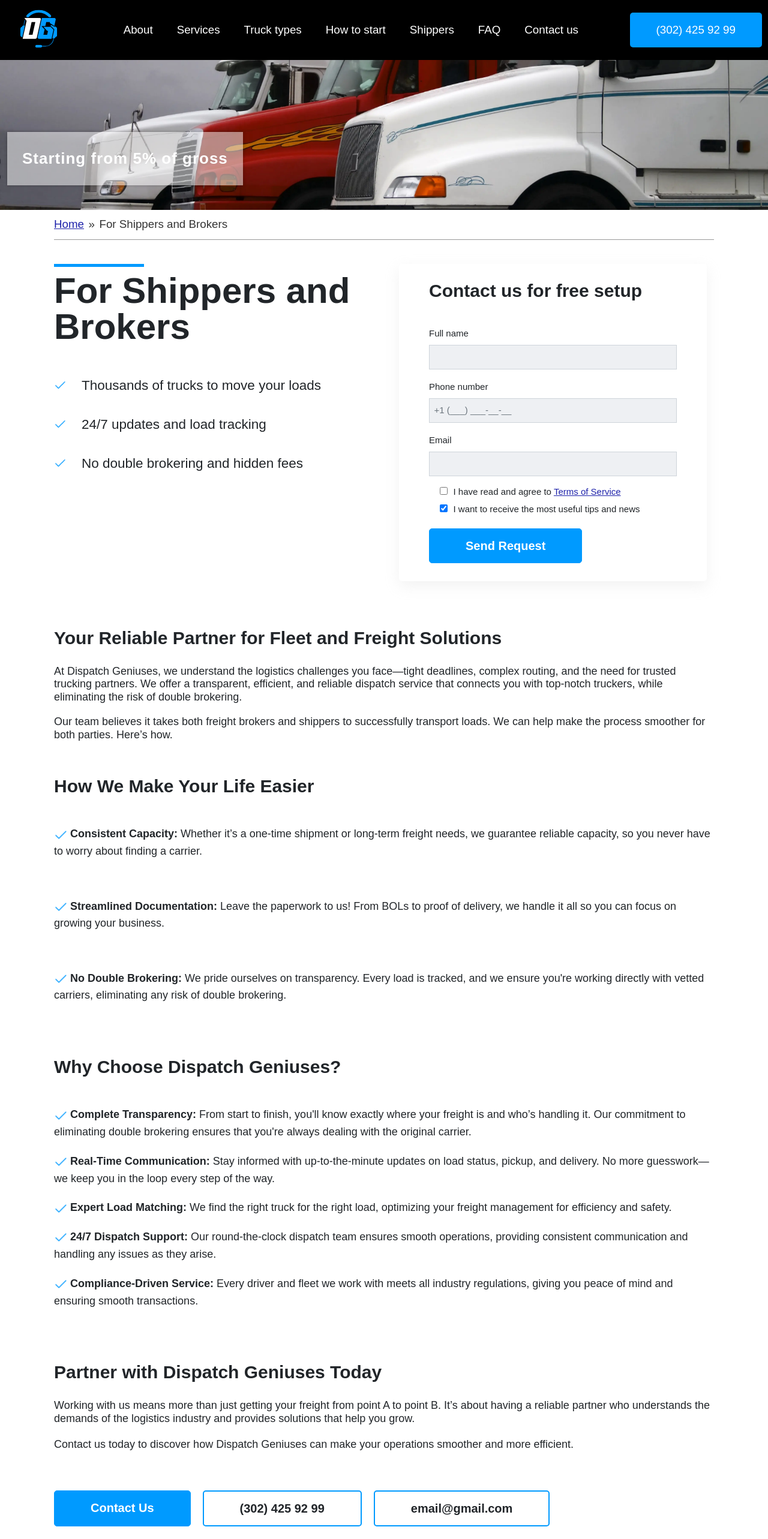
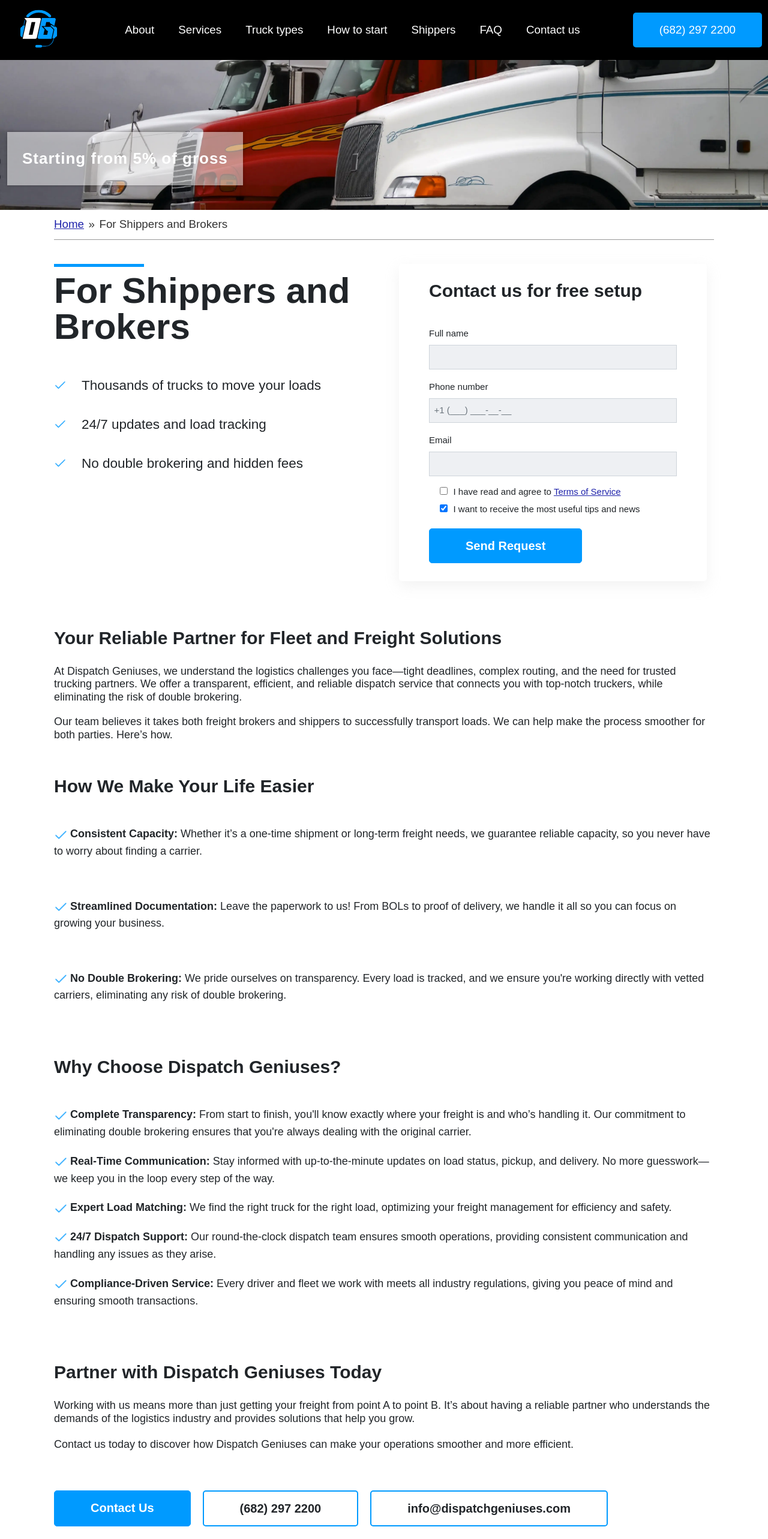
Before and after one commit to Abdul-Wahab-318/dispatch-geniuses, a Next.js app: page /for-shippers-and-brokers in a window 1280 px wide. Shown: the top 2566 px of the page at 60% size. Built offline with nearby package versions, Linux system fonts and the light colour scheme; a web font is replaced by a local one.

Commit message:
update contact info everywhere

```diff
--- a/app/about/page.js
+++ b/app/about/page.js
@@ -2,7 +2,7 @@ import Image from "next/image"
 import Link from "next/link"
 import "./style.css"
 import YoutubeVideo from "../components/YoutubeVideo/youtubeVideo"
-import ContactBtn  from "../components/contactBtn"
+import ContactBtn from "../components/contactBtn"
 import PhoneBtn from "../components/phoneBtn"
 import EmailBtn from "../components/emailBtn"
 import PageHeader from "../components/PageHeader/pageHeader"
@@ -44,23 +44,23 @@ export default function About() {
           </div>
           <div className="row">
             <p>
-              At Dispatch Geniuses, we handle the details so you can focus on
-              growth. We specialize in helping truck drivers, owner-operators,
-              and businesses of all sizes streamline their daily operations.
-              From booking loads and managing paperwork to handling invoicing
-              and inbound calls, we’ve got you covered. Our mission? To keep you
-              on the road while we take care of the rest. Whether you're looking
-              to optimize your fleet or need reliable call support, we offer
-              tailored solutions that drive results and let you focus on
-              expanding your business. <br /> <br />
-              Ready to simplify your operations and scale up? Give us a call,
-              and let's talk about how we can take your business to the next
-              level.
+              At Dispatch Geniuses, we take care of details so that you can
+              concentrate on expansion. Our area of expertise revolves around
+              simplifying the daily operational activities of truck drivers,
+              owner operators as well as companies of different sizes. We book
+              your loads, handle paperwork/invoices and take all your inbound
+              calls. <br /> <br />
+              Our mission? To keep you on the road while we take care of
+              the rest. From optimizing your fleet to providing call support, we
+              have solutions that work and allow you to grow your business. Do
+              you want to bolster your operations and move to the next level?
+              Make us a call and let’s discuss how we can crank up your
+              business.
             </p>
-            <hr className="wp-block-separator has-css-opacity is-style-wide" />
+            {/* <hr className="wp-block-separator has-css-opacity is-style-wide" />
             <YoutubeVideo />
-            <hr className="wp-block-separator has-css-opacity is-style-wide" />
-            <p>
+            <hr className="wp-block-separator has-css-opacity is-style-wide" /> */}
+            {/* <p>
               We give special attention and priority to all the drivers we are
               working with. To ensure that you get the highest paying loads, we
               provide every customer with a dedicated dispatcher and 24 / 7
@@ -81,17 +81,17 @@ export default function About() {
               <br />
               If you need any additional information about our business,
               services, or privileges, feel free to contact us:
-            </p>
+            </p> */}
           </div>
           <div className=" w-[65%] min-w-[200px] mx-auto my-10 md:my-0  md:w-full md:flex about__buttons">
-            <ContactBtn/>
-            <PhoneBtn/>
-            <EmailBtn/>
+            <ContactBtn />
+            <PhoneBtn />
+            <EmailBtn />
           </div>
           <div className="row">
             <iframe
-              src="https://www.google.com/maps/embed?pb=!1m18!1m12!1m3!1d26621.811925232705!2d73.09109019999998!3d33.482471!2m3!1f0!2f0!3f0!3m2!1i1024!2i768!4f13.1!3m3!1m2!1s0x38dfecfd54c44f8b%3A0xcbe168614ce38d55!2sPhase%208%20Bahria%20Town%2C%20Rawalpindi%2C%20Punjab!5e0!3m2!1sen!2s!4v1729249749865!5m2!1sen!2s"
-              width={600}
+                src="https://www.google.com/maps/embed?pb=!1m18!1m12!1m3!1d106783.4961979332!2d-96.97112559293434!3d33.24071586531425!2m3!1f0!2f0!3f0!3m2!1i1024!2i768!4f13.1!3m3!1m2!1s0x864c3f677146866f%3A0x19e803820966f487!2sProsper%2C%20TX%2C%20USA!5e0!3m2!1sen!2s!4v1729441195154!5m2!1sen!2s"
+                width={'100%'}
                 height={450}
                 style={{ border: 0 }}
                 allowFullScreen=""
--- a/app/components/Footer/footer.js
+++ b/app/components/Footer/footer.js
@@ -153,38 +153,36 @@ const Footer = () => {
               <ul>
                 <li className="d-flex mb-[24px]">
                   <Image src={'/images/icons/phone.png'} width={20} height={2} />
-                  <a href="tel:3024259299" className="p2 ps-2">
-                        (302) 425 92 99{" "}
+                  <a href="tel:6822972200" className="p2 ps-2">
+                        (682) 297 2200{" "}
                   </a>
                 </li>
                 <li className="d-flex">
                     <Image src={'/images/icons/email.png'} width={20} height={2} className="mr-3" />
 
                   <a
-                    href="cdn-cgi/l/email-protection.html#761f181019361a19111f020f121f05061702151e5815191b"
                     className="p2"
+                    href="mailto:info@dispatchgeniuses.com"
                   >
                     <span
                       className="__cf_email__"
-                      data-cfemail="adc4c3cbc2edc1c2cac4d9d4c9c4deddccd9cec583cec2c0"
                     >
-                      [email&nbsp;protected]
+                      info@dispatchgeniuses.com
                     </span>
                   </a>
                 </li>
                 <li className="d-flex align-items-center">
                 <Image src={'/images/icons/location.png'} width={20} height={2} className="mr-3" />
                   <div className="p2">
-                    3524 Silverside Rd Ste 35B, Wilmington, DE 19810, United
-                    States
+                  661 St Andrew Ln Prosper TX, 75078
                   </div>
                 </li>
                 <li className="d-flex align-items-center">
                     <Image src={'/images/icons/time.png'} width={20} height={2} className="mr-3" />
                   <div className="p2">
-                    Monday - Friday: 10AM - 5PM
+                    Mon - Fri (EST) : 9 AM - 6 PM
                     <br />
-                    Saturday - Sunday: Closed
+                    Sat - Sun: Closed
                   </div>
                 </li>
               </ul>
--- a/app/components/Navbar/navbar.js
+++ b/app/components/Navbar/navbar.js
@@ -80,13 +80,13 @@ export default function Navbar() {
           </Link>
         </div>
         <div className="hidden md:block">
-          <Link
+          <a
             className="nav-link px-[3.2rem] py-[2rem] lg:px-[4.4rem]  lg:py-[1.8rem] btn-danger navbar__btn rounded-lg text-3xl"
-            href="tel:3024259299"
+            href="tel:6822972200"
           >
             {" "}
-            (302) 425 92 99
-          </Link>
+            (682) 297 2200
+          </a>
         </div>
         <Sheet open={isSheetOpen} onOpenChange={setIsSheetOpen}>
           <SheetTrigger asChild onClick={openSheet}>
--- a/app/components/emailBtn.js
+++ b/app/components/emailBtn.js
@@ -2,11 +2,11 @@ import Link from "next/link"
 
 export default function EmailBtn() {
   return (
-    <Link
-      href="/contact-us"
+    <a
+      href="mailto:info@dispatchgeniuses.com"
       className="btn btn-lg btn-light border-2 border-blue"
     >
-        email@gmail.com
-    </Link>
+        info@dispatchgeniuses.com
+    </a>
   )
 }
--- a/app/components/phoneBtn.js
+++ b/app/components/phoneBtn.js
@@ -1,9 +1,7 @@
-import Link from "next/link"
-
 export default function PhoneBtn() {
   return (
-    <Link href="tel:3024259299" className="btn btn-lg btn-light border-2 border-blue">
-      (302) 425 92 99
-    </Link>
+    <a href="tel:6822972200" className="btn btn-lg btn-light border-2 border-blue">
+      (682) 297 2200
+    </a>
   )
 }
--- a/app/contact-us/page.js
+++ b/app/contact-us/page.js
@@ -59,11 +59,11 @@ export default function Contact() {
                 Operational hours (EST Time):
               </h4>
               <ul className="contacts-days">
-                <li>Monday: 10AM - 5PM</li>
-                <li>Tuesday: 10AM - 5PM</li>
-                <li>Wednesday: 10AM - 5PM</li>
-                <li>Thursday: 10AM - 5PM</li>
-                <li>Friday: 10AM - 5PM</li>
+                <li>Monday: 9AM - 6PM</li>
+                <li>Tuesday: 9AM - 6PM</li>
+                <li>Wednesday: 9AM - 6PM</li>
+                <li>Thursday: 9AM - 6PM</li>
+                <li>Friday: 9AM - 6PM</li>
                 <li>Saturday: Closed</li>
                 <li>Sunday: Closed</li>
               </ul>
```
Lines whose indentation alone changed are shown as unchanged.
